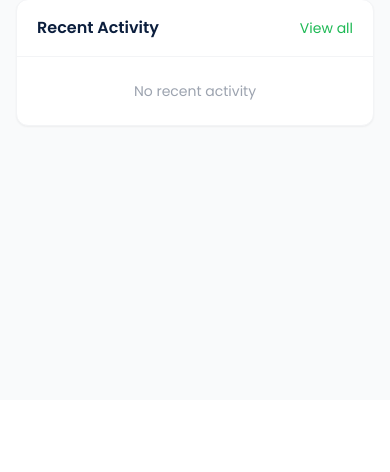
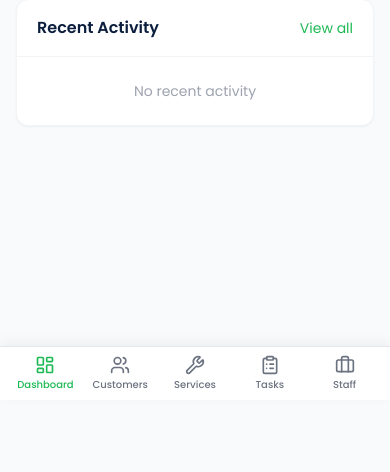
Before and after one commit to isoftrosolutions/recurlog, a PHP site: page /admin/dashboard.php in a window 390 px wide. Shown: the part 444-916 px from the top of the page. Before the commit the page ends 571 px from the top, so only its background shows below. Run offline with PHP 8.4, Linux system fonts and the light colour scheme; the visitor is signed in with stand-in values (Sample User, id 1); data that the repository does not hold is empty; some libraries are stand-ins or nearby versions.

Commit message:
Add bottom nav to admin panel (mobile only)

```diff
--- a/admin-assets/admin.css
+++ b/admin-assets/admin.css
@@ -166,5 +166,6 @@
 
   .main-content {
     margin-left: 0 !important;
+    padding-bottom: 72px;
   }
 }
--- a/admin-assets/custom.css
+++ b/admin-assets/custom.css
@@ -494,6 +494,36 @@ body {
   font-weight: 500;
 }
 
+/* ===== BOTTOM NAV (mobile only) ===== */
+.bottom-nav {
+  display: flex;
+  position: fixed;
+  bottom: 0;
+  left: 0;
+  right: 0;
+  z-index: 30;
+  background: #fff;
+  border-top: 1px solid var(--color-neutral-200);
+  padding: 4px var(--space-2);
+  padding-bottom: calc(4px + env(safe-area-inset-bottom, 0px));
+  box-shadow: 0 -4px 12px rgba(0,0,0,0.05);
+}
+
+.bottom-nav a.active {
+  color: var(--color-primary) !important;
+}
+
+.bottom-nav a svg,
+.bottom-nav a i {
+  transition: color 150ms;
+}
+
+@media (min-width: 768px) {
+  .bottom-nav {
+    display: none;
+  }
+}
+
 /* ===== UTILITY ===== */
 .brand-glow {
   box-shadow: 0 4px 14px 0 rgba(29, 185, 84, 0.3);
--- a/admin/_footer.php
+++ b/admin/_footer.php
@@ -1,5 +1,29 @@
   </main>
 </div>
+
+<!-- Bottom Nav (mobile only) -->
+<nav class="bottom-nav md:hidden">
+  <a href="dashboard.php" class="flex flex-col items-center justify-center gap-0.5 px-2 py-1 rounded-lg min-w-0 flex-1 <?= basename($_SERVER['PHP_SELF']) === 'dashboard.php' ? 'active' : 'text-gray-500' ?>">
+    <i data-lucide="layout-dashboard" class="w-5 h-5"></i>
+    <span class="text-[10px] font-medium truncate w-full text-center">Dashboard</span>
+  </a>
+  <a href="customers.php" class="flex flex-col items-center justify-center gap-0.5 px-2 py-1 rounded-lg min-w-0 flex-1 <?= in_array(basename($_SERVER['PHP_SELF']), ['customers.php','customer-add.php','customer-detail.php']) ? 'active' : 'text-gray-500' ?>">
+    <i data-lucide="users" class="w-5 h-5"></i>
+    <span class="text-[10px] font-medium truncate w-full text-center">Customers</span>
+  </a>
+  <a href="services.php" class="flex flex-col items-center justify-center gap-0.5 px-2 py-1 rounded-lg min-w-0 flex-1 <?= in_array(basename($_SERVER['PHP_SELF']), ['services.php','service-add.php']) ? 'active' : 'text-gray-500' ?>">
+    <i data-lucide="wrench" class="w-5 h-5"></i>
+    <span class="text-[10px] font-medium truncate w-full text-center">Services</span>
+  </a>
+  <a href="tasks.php" class="flex flex-col items-center justify-center gap-0.5 px-2 py-1 rounded-lg min-w-0 flex-1 <?= basename($_SERVER['PHP_SELF']) === 'tasks.php' ? 'active' : 'text-gray-500' ?>">
+    <i data-lucide="clipboard-list" class="w-5 h-5"></i>
+    <span class="text-[10px] font-medium truncate w-full text-center">Tasks</span>
+  </a>
+  <a href="staff.php" class="flex flex-col items-center justify-center gap-0.5 px-2 py-1 rounded-lg min-w-0 flex-1 <?= basename($_SERVER['PHP_SELF']) === 'staff.php' ? 'active' : 'text-gray-500' ?>">
+    <i data-lucide="briefcase" class="w-5 h-5"></i>
+    <span class="text-[10px] font-medium truncate w-full text-center">Staff</span>
+  </a>
+</nav>
 
 <script src="../admin-assets/admin.js"></script>
 <script>lucide.createIcons()</script>
```
